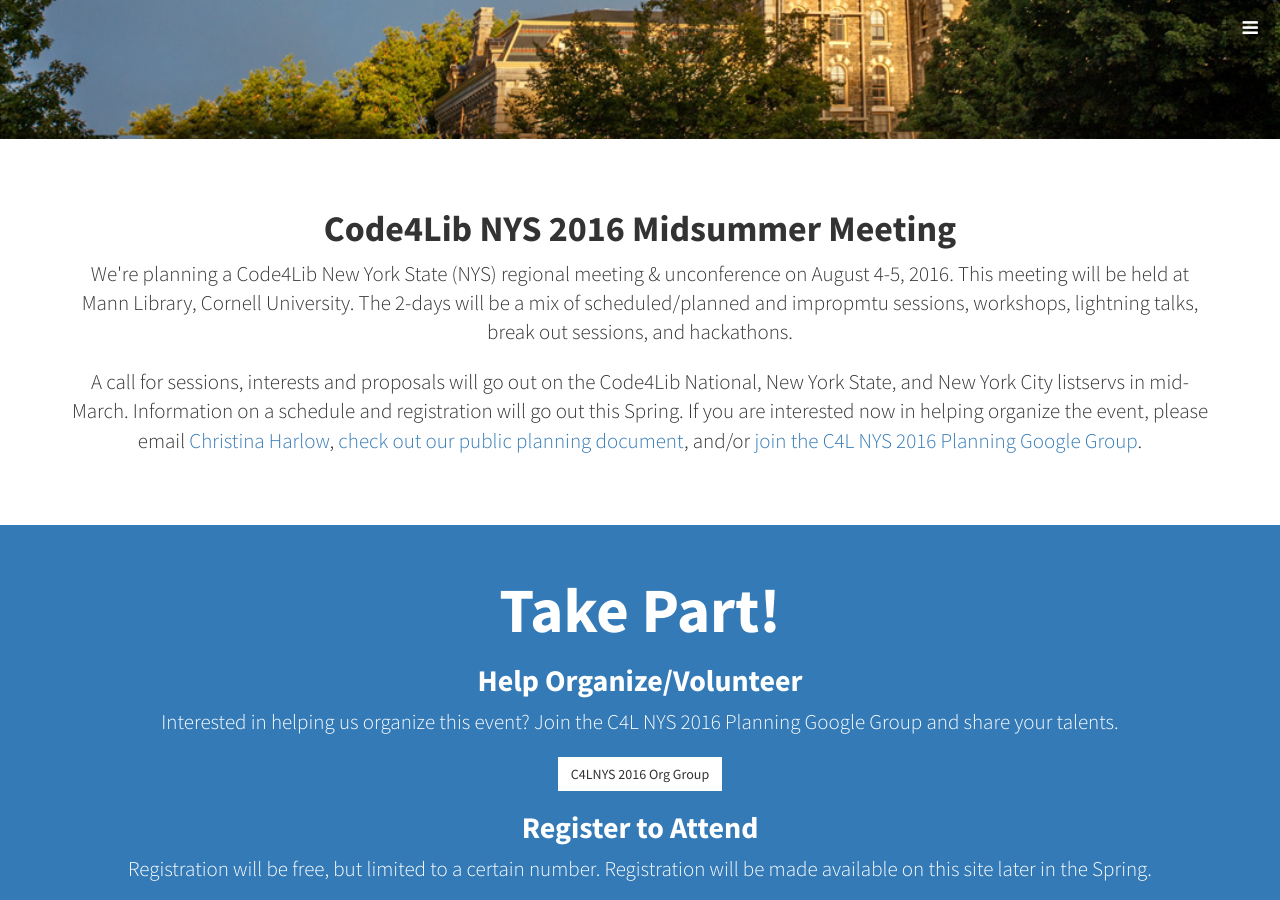
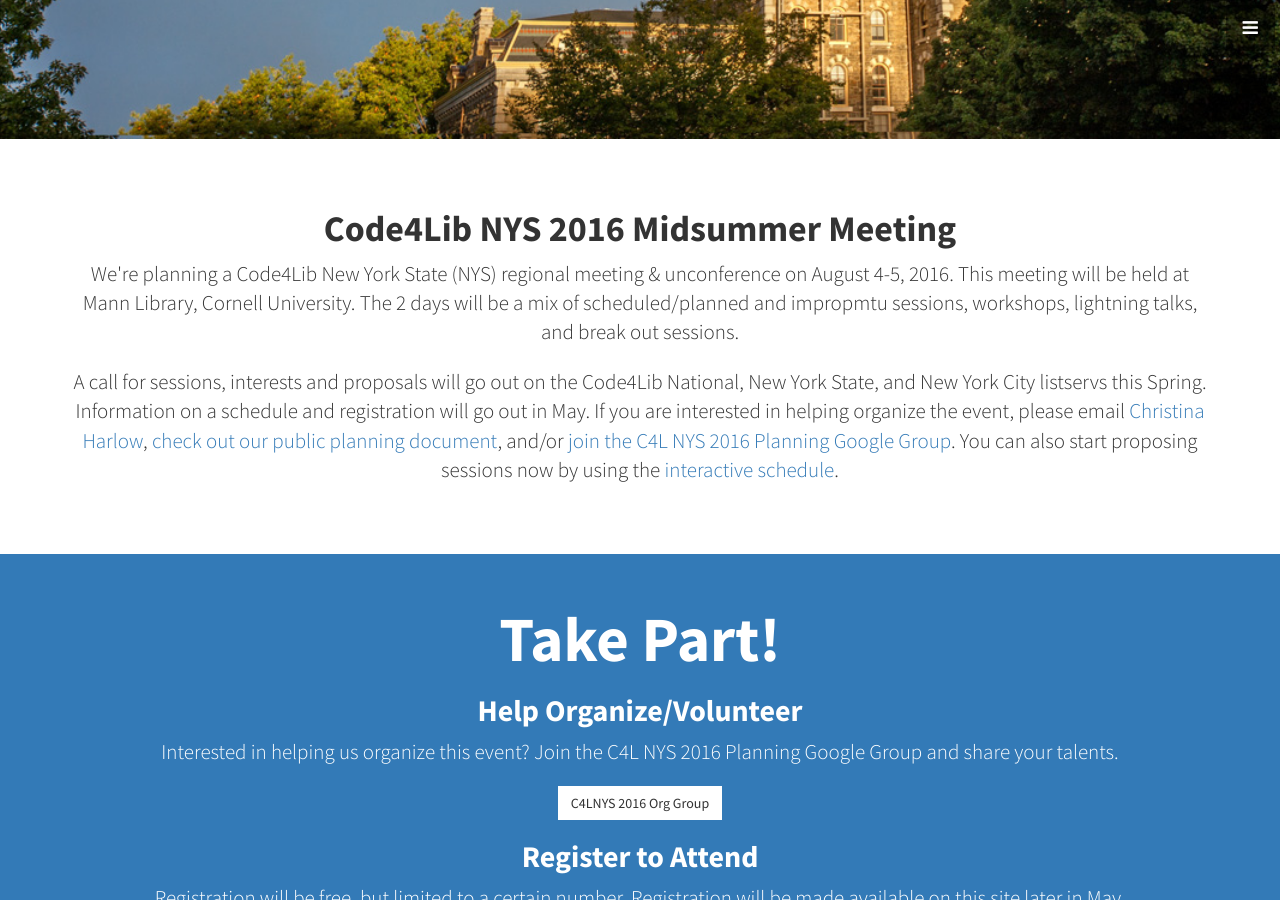
Before and after one commit to code4libNYS/2016, a Jekyll site: the page built from index.html, in a window 1280 px wide and 900 px high, scrolled down 761 px. Built offline with Jekyll 4.4.1, drawn with Linux system fonts in a browser that asks for light colours; some of the changed text lies outside the part shown.

Commit message:
minor updates - wording, etc

```diff
--- a/_includes/about.html
+++ b/_includes/about.html
@@ -3,8 +3,8 @@
     <div class="row">
       <div class="col-lg-12 text-center">
         <h1><strong>Code4Lib NYS 2016 Midsummer Meeting</strong></h1>
-        <p class="lead">We're planning a Code4Lib New York State (NYS) regional meeting &amp; unconference on August 4-5, 2016. This meeting will be held at Mann Library, Cornell University. The 2-days will be a mix of scheduled/planned and impropmtu sessions, workshops, lightning talks, break out sessions, and hackathons.</p>
-        <p class="lead">A call for sessions, interests and proposals will go out on the Code4Lib National, New York State, and New York City listservs in mid-March. Information on a schedule and registration will go out this Spring. If you are interested now in helping organize the event, please email <a href="mailto:cmh329@cornell.edu">Christina Harlow</a>, <a href="http://bit.ly/c4lNYS16">check out our public planning document</a>, and/or <a href="https://groups.google.com/forum/#!forum/c4lnys-planning">join the C4L NYS 2016 Planning Google Group</a>.</p>
+        <p class="lead">We're planning a Code4Lib New York State (NYS) regional meeting &amp; unconference on August 4-5, 2016. This meeting will be held at Mann Library, Cornell University. The 2 days will be a mix of scheduled/planned and impropmtu sessions, workshops, lightning talks, and break out sessions.</p>
+        <p class="lead">A call for sessions, interests and proposals will go out on the Code4Lib National, New York State, and New York City listservs this Spring. Information on a schedule and registration will go out in May. If you are interested in helping organize the event, please email <a href="mailto:cmh329@cornell.edu">Christina Harlow</a>, <a href="http://bit.ly/c4lNYS16">check out our public planning document</a>, and/or <a href="https://groups.google.com/forum/#!forum/c4lnys-planning">join the C4L NYS 2016 Planning Google Group</a>. You can also start proposing sessions now by using the <a href="#sched">interactive schedule</a>.</p>
       </div>
     </div>
     <!-- /.row -->
--- a/_includes/logistics.html
+++ b/_includes/logistics.html
@@ -10,9 +10,10 @@
         <h2>Where</h2>
         <p class="lead">Mann Library Rooms 160 (primary room) and 102 (workshop/breakout space). Mann Library is on the West side of the 'Agriculture Quad' on the Cornell University campus in Ithaca, New York. See the map below for getting around the Cornell campus.</p>
         <h2>When</h2>
-        <p class="lead">Thursday and Friday, August 4-5, 2016. The schedule will run approximately 9 AM to 5 PM on both days, with a break for lunch on your own. A schedule will be released later this Spring, along with other logistical information.</p>
+        <p class="lead">Thursday and Friday, August 4-5, 2016. The schedule will run approximately 9 AM to 5 PM on both days, with a break for lunch on your own. See the <a href="#sched">Schedule</a>.</p>
         <h2>Lodging</h2>
         <p class="lead">There are a few hotels and good AirBnB spots in the area. We are not designating a hotel or hotel block for this event, but are very happy to help with recommendations. Feel free to email Christina - see the <a href="#contact">Contact</a> information below.</p>
+        <p class="lead">We will also list a few options here this Spring.</p>
         <h2>Getting to/from Ithaca and Cornell</h2>
         <p class="lead">Ithaca is in a beautiful part of the state, served by a small airport, some bus lines, and a few state roads (if driving). We will be working on getting recommended routes and directions in this section over the course of the Spring. There are also recommended parking spots and a good city bus system to help you in getting around the city while you're here.</p>
         <h2>Food, Drink &amp; Entertainment</h2>
--- a/_includes/takepart.html
+++ b/_includes/takepart.html
@@ -17,8 +17,8 @@
     <div class="row">
       <div class="col-lg-12 text-center">
         <h2><strong>Register to Attend</strong></h2>
-        <p class="lead">Registration will be free, but limited to a certain number. Registration will be made available on this site later in the Spring.</p>
-        <a href="#" class="btn btn-light">Register (Open this Spring)</a>
+        <p class="lead">Registration will be free, but limited to a certain number. Registration will be made available on this site later in May.</p>
+        <a href="#" class="btn btn-light">Register (Open this May)</a>
       </div>
     </div>
   </div>
```
